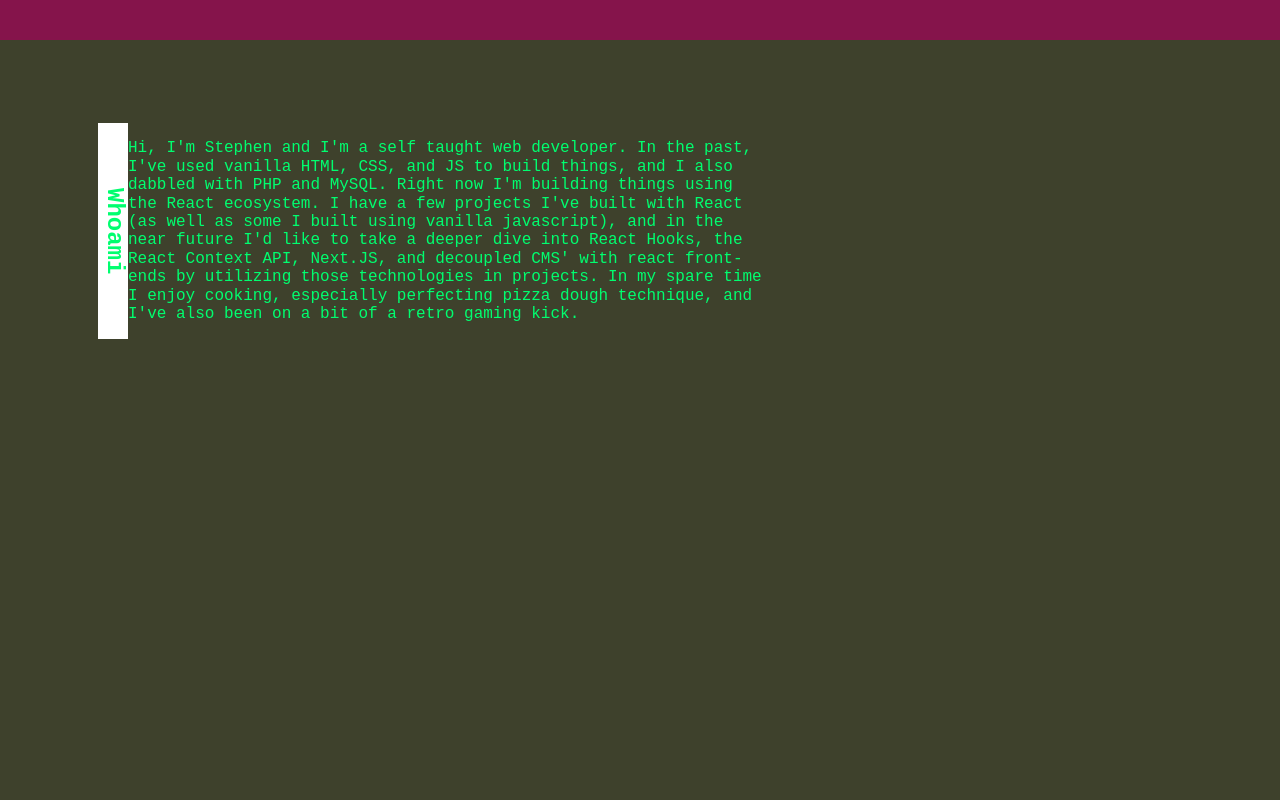
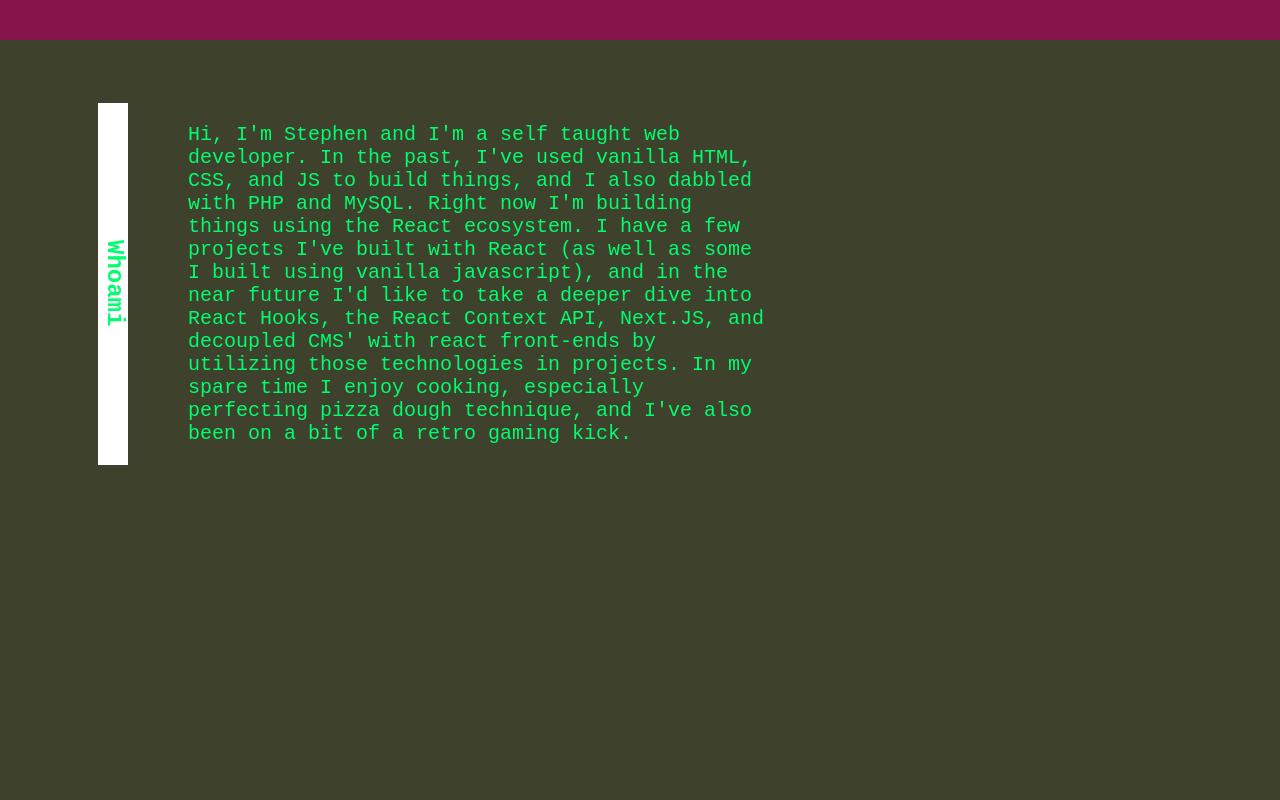
Before and after one commit to stephepush/gatsbyPortfolio, a Gatsby site: page / in a window 1280 px wide. Shown: the part 760-1560 px from the top of the page. Built offline with nearby package versions, Linux system fonts and the light colour scheme; Gatsby itself is replaced by a stand-in of ours; a web font is replaced by a local one.

Commit message:
Attempts Styling adjustments in about  component

```diff
--- a/src/components/about.js
+++ b/src/components/about.js
@@ -121,21 +121,26 @@
 `;
 
 const AboutText = styled.p`
+    margin-left: 3em;
+    font-size: 2.5vh;
     @media screen and (max-width: 768px )
     /*add and portrait orientation*/
     /*For tablets/regular ipads*/{
-
+        font-size: 2.20vh;
     }
 
     @media screen and (max-width: 448px )
     /*For smartphones, particularly iphones*/{
-        grid-column: 2/3;
+        font-size: 1.95vh;
+        grid-column: 2/5;
         grid-row: 2/3;
+        color: orange;
     }
 
     @media screen and (max-width: 350px )
     /*iphone SE*/{
-
+        grid-column: 2/4;
+        font-size: 1rem
     }
 `;
  const About = () => {
--- a/src/components/contact.js
+++ b/src/components/contact.js
@@ -118,6 +118,7 @@
     flex-direction: row;
     flex-wrap: wrap;
     width: 100%;
+    margin-left: 3em;
 
     @media screen and (max-width: 768px )
 
```
